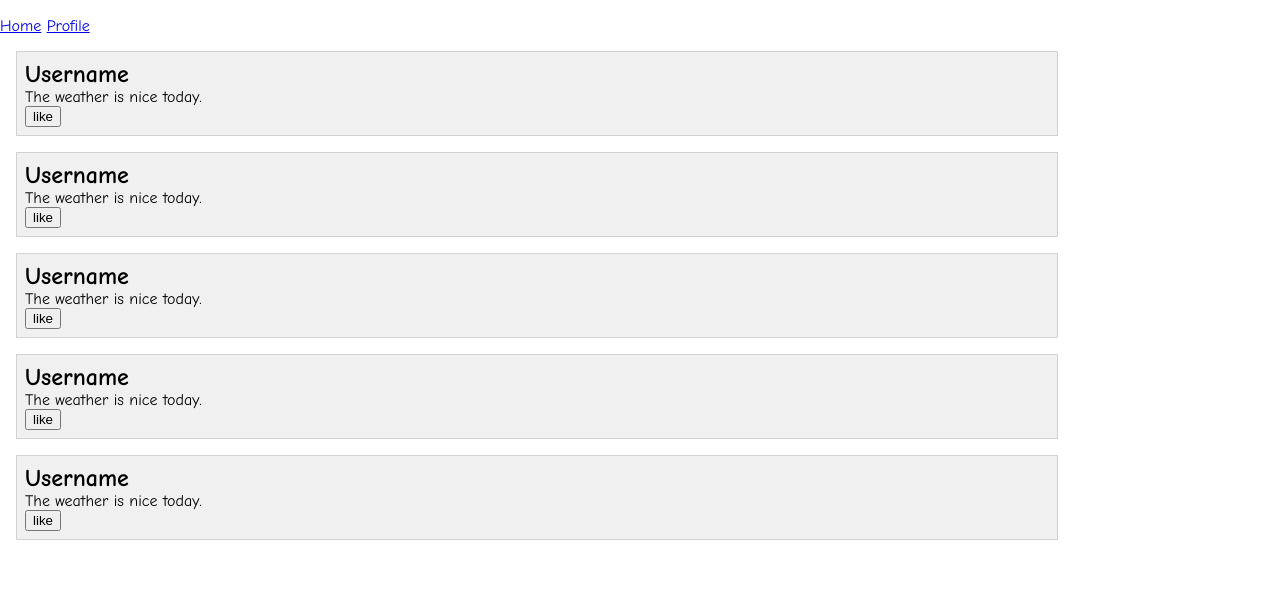
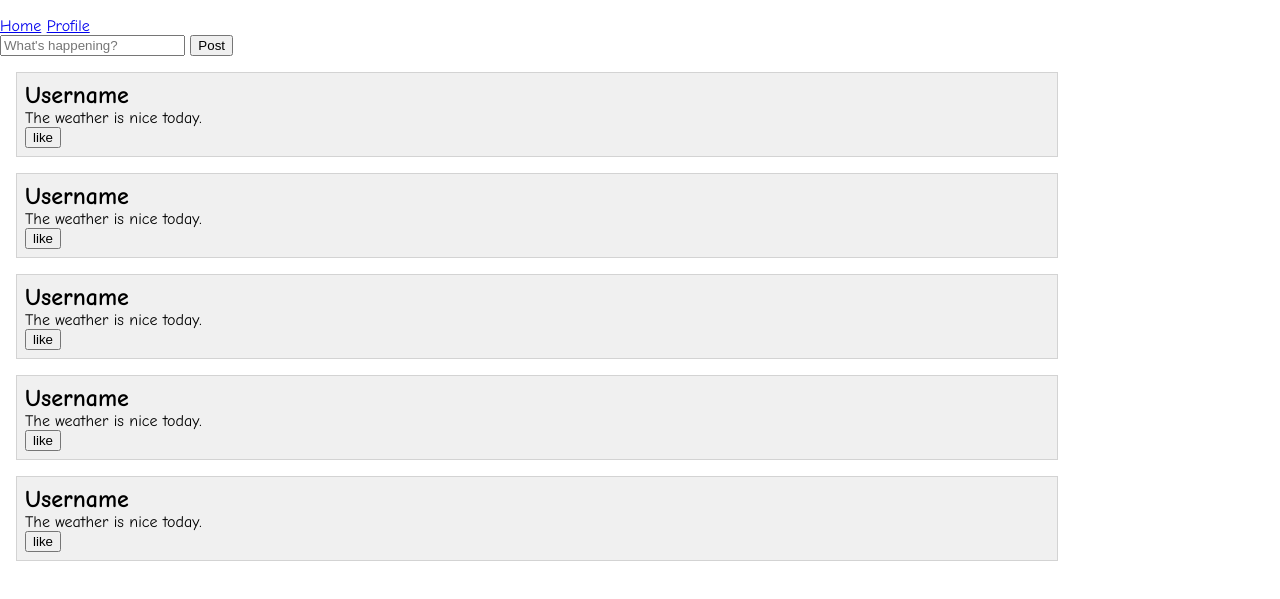
Before and after one commit to michiganhackers/web-w24-basic-x, a plain HTML site: page index.html in a window 1280 px wide. Shown: the part 115-714 px from the top of the page. Drawn offline with Linux system fonts and the light colour scheme.

Commit message:
Add new tweet mini-project

```diff
--- a/index.html
+++ b/index.html
@@ -19,6 +19,11 @@
       <a href="/">Home</a>
       <a href="/profile">Profile</a>
     </div>
+    <div>
+      <input type="text" placeholder="What's happening?" id="postInput" />
+      <button onclick="addPost()">Post</button>
+    </div>
+    <div id="postContainer">
       <div class="tweet">
         <h2>Username</h2>
         <p>The weather is nice today.</p>
@@ -44,5 +49,7 @@
         <p>The weather is nice today.</p>
         <button>like</button>
       </div>
+    </div>
+    <script src="./main.js"></script>
   </body>
 </html>
--- /dev/null
+++ b/main.js
@@ -0,0 +1,29 @@
+const addPost = () => {
+
+  // get the text from the input
+  const input = document.getElementById('postInput')
+  const postText = input.value
+  // alert(postText)
+
+  // make new post elements
+  // make a div
+  const tweetDiv = document.createElement('div')
+  tweetDiv.className = 'tweet'
+  // make an h2 w/ Username as its content
+  const username = document.createElement('h2')
+  username.innerHTML = "Username"
+  // make a p tag with the post text from the input as its content
+  const postContent = document.createElement('p')
+  postContent.innerHTML = postText
+  // add a like button
+  const likeButton = document.createElement('button')
+  likeButton.innerHTML = "like"
+
+  tweetDiv.appendChild(username)
+  tweetDiv.appendChild(postContent)
+  tweetDiv.appendChild(likeButton)
+
+  // append to the DOM
+  const container = document.getElementById('postContainer')
+  container.appendChild(tweetDiv)
+}
```
Lines whose indentation alone changed are shown as unchanged.
